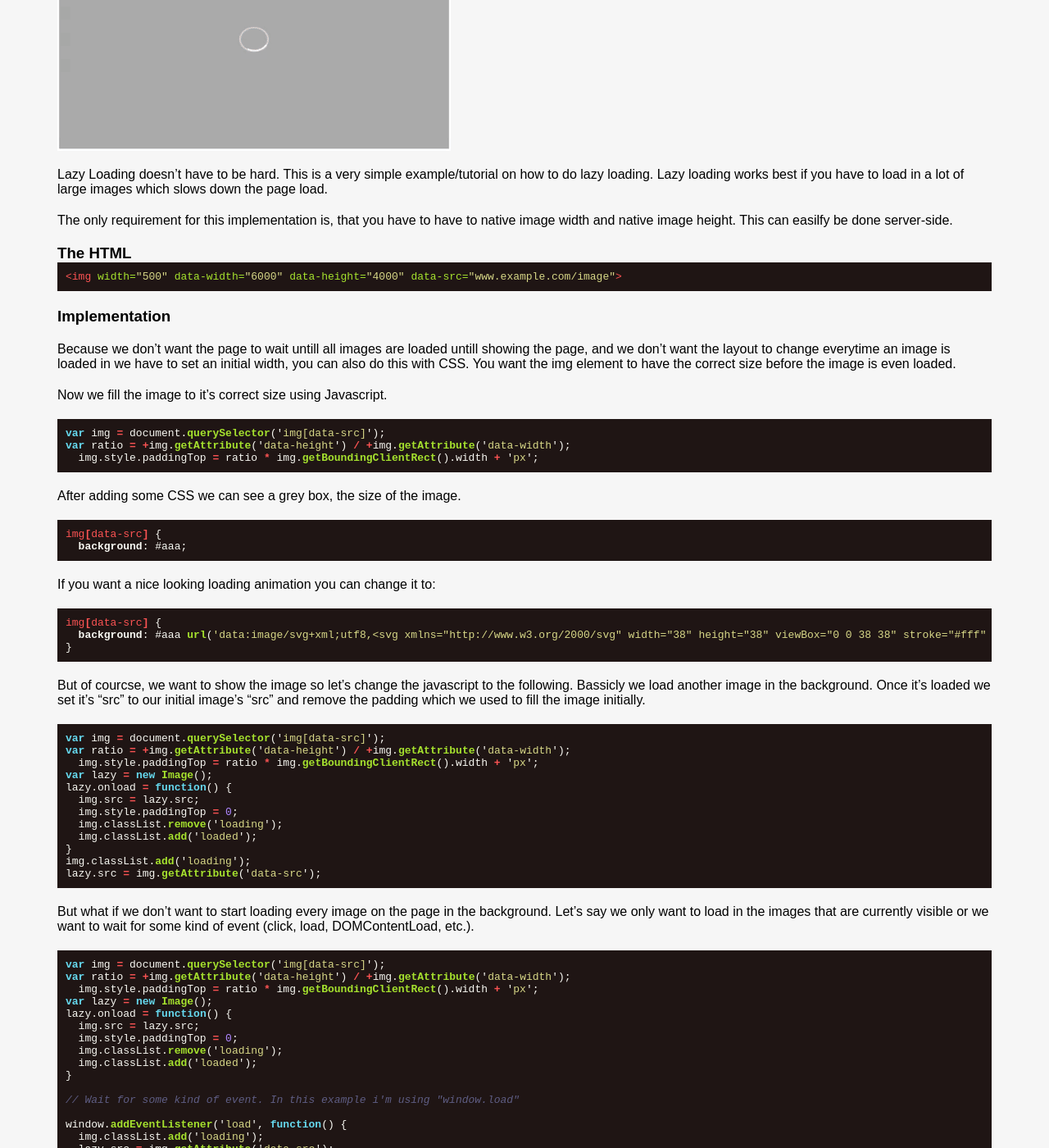
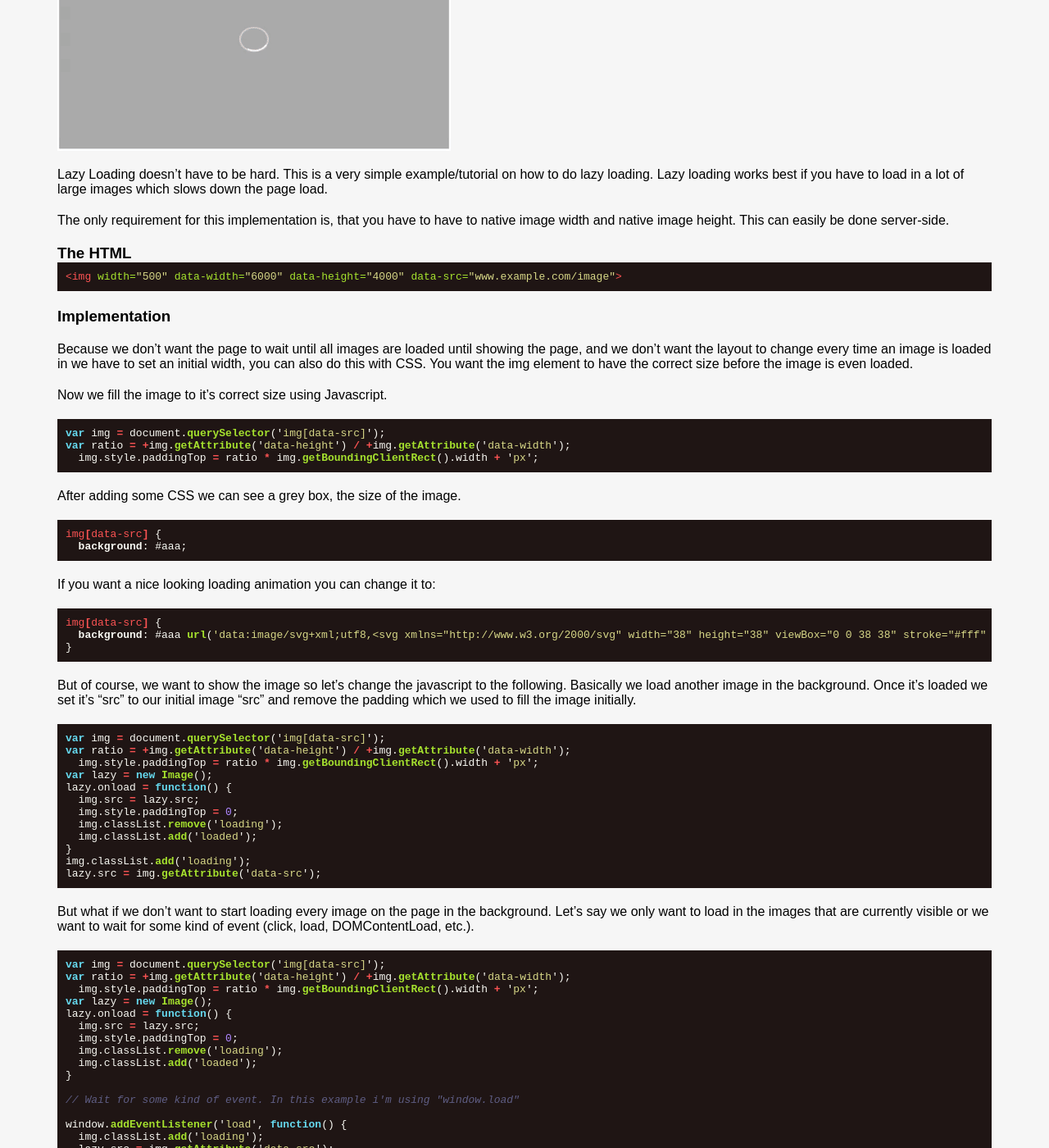
Before and after one commit to LesterGallagher/LesterGallagher.github.io, a Jekyll site: the page built from _posts/2018-11-01-lazyloading-images-with-javascript.md, in a window 1280 px wide and 1400 px high, scrolled down 503 px. Shown: the whole window at 82% size. Built offline with Jekyll 4.4.1, drawn with Linux system fonts in a browser that asks for light colours; comment, search, counter and statistics services are not loaded; some of the changed text lies outside the part shown.

Commit message:
Update from Forestry.io - Updated lazyloading-images-with-javascript.md

````diff
--- a/_posts/2018-11-01-lazyloading-images-with-javascript.md
+++ b/_posts/2018-11-01-lazyloading-images-with-javascript.md
@@ -14,7 +14,7 @@ portal_link: ''
 ---
 Lazy Loading doesn't have to be hard. This is a very simple example/tutorial on how to do lazy loading. Lazy loading works best if you have to load in a lot of large images which slows down the page load.
 
-The only requirement for this implementation is, that you have to have to native image width and native image height. This can easilfy be done server-side.
+The only requirement for this implementation is, that you have to have to native image width and native image height. This can easily be done server-side.
 
 ### The HTML
 
@@ -24,7 +24,7 @@ The only requirement for this implementation is, that you have to have to native
 
 ### Implementation
 
-Because we don't want the page to wait untill all images are loaded untill showing the page, and we don't want the layout to change everytime an image is loaded in we have to set an initial width, you can also do this with CSS. You want the img element to have the correct size before the image is even loaded.
+Because we don't want the page to wait until all images are loaded until showing the page, and we don't want the layout to change every time an image is loaded in we have to set an initial width, you can also do this with CSS. You want the img element to have the correct size before the image is even loaded.
 
 Now we fill the image to it's correct size using Javascript.
 
@@ -49,7 +49,7 @@ img[data-src] {
 }
 ```
 
-But of courcse, we want to show the image so let's change the javascript to the following. Bassicly we load another image in the background. Once it's loaded we set it's "src" to our initial image's "src" and remove the padding which we used to fill the image initially.
+But of course, we want to show the image so let's change the javascript to the following. Basically we load another image in the background. Once it's loaded we set it's "src" to our initial image "src" and remove the padding which we used to fill the image initially.
 
 ```javascript
 var img = document.querySelector('img[data-src]');
@@ -137,7 +137,7 @@ document.querySelectorAll('img[data-src]').forEach(img => {
 });
 ```
 
-### Wait untill image is visible
+### Wait until image is visible
 
 <p></p>
 
````
Also changed, not shown: other parts of _posts/2018-11-01-lazyloading-images-with-javascript.md (+1 -1 lines).
